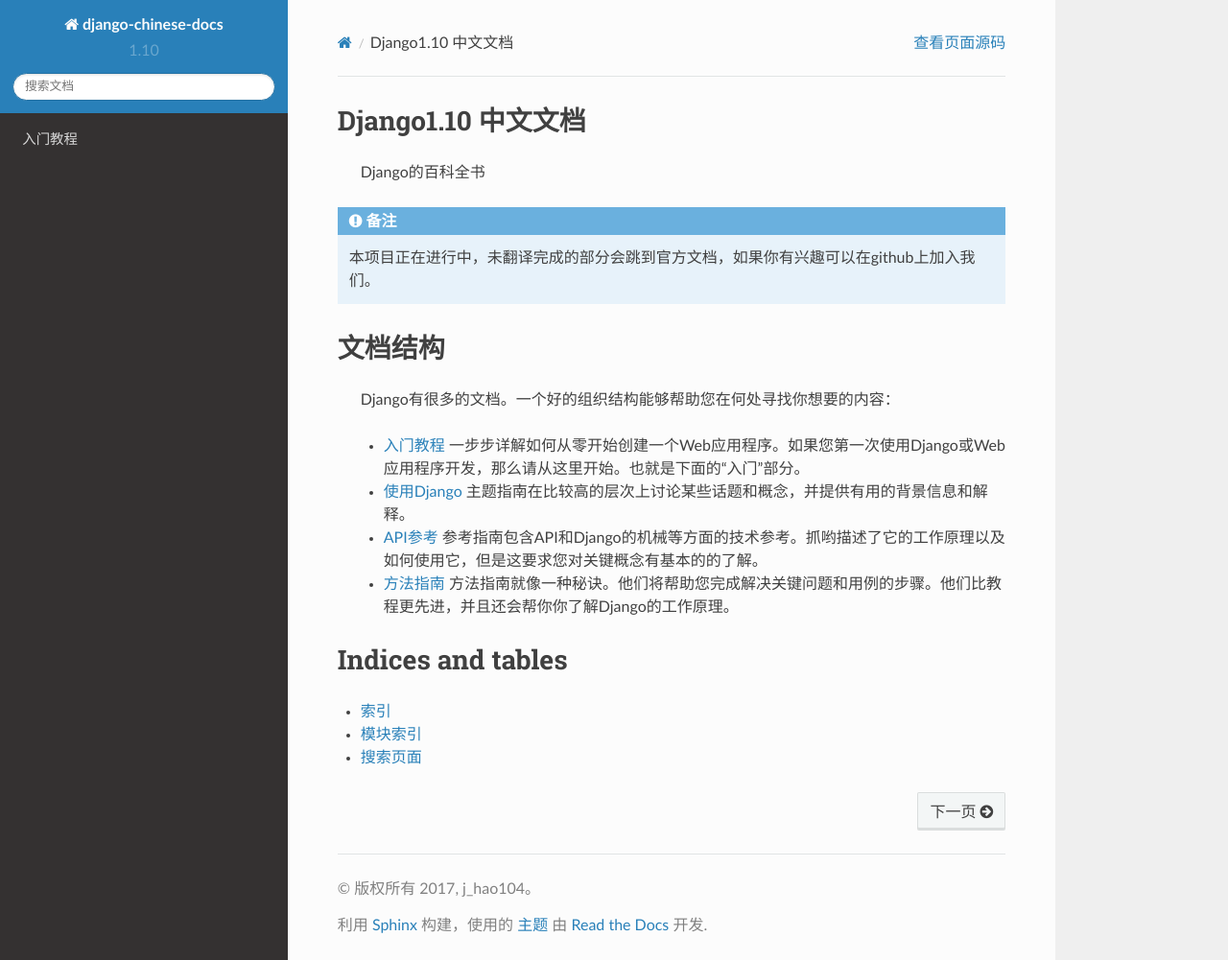
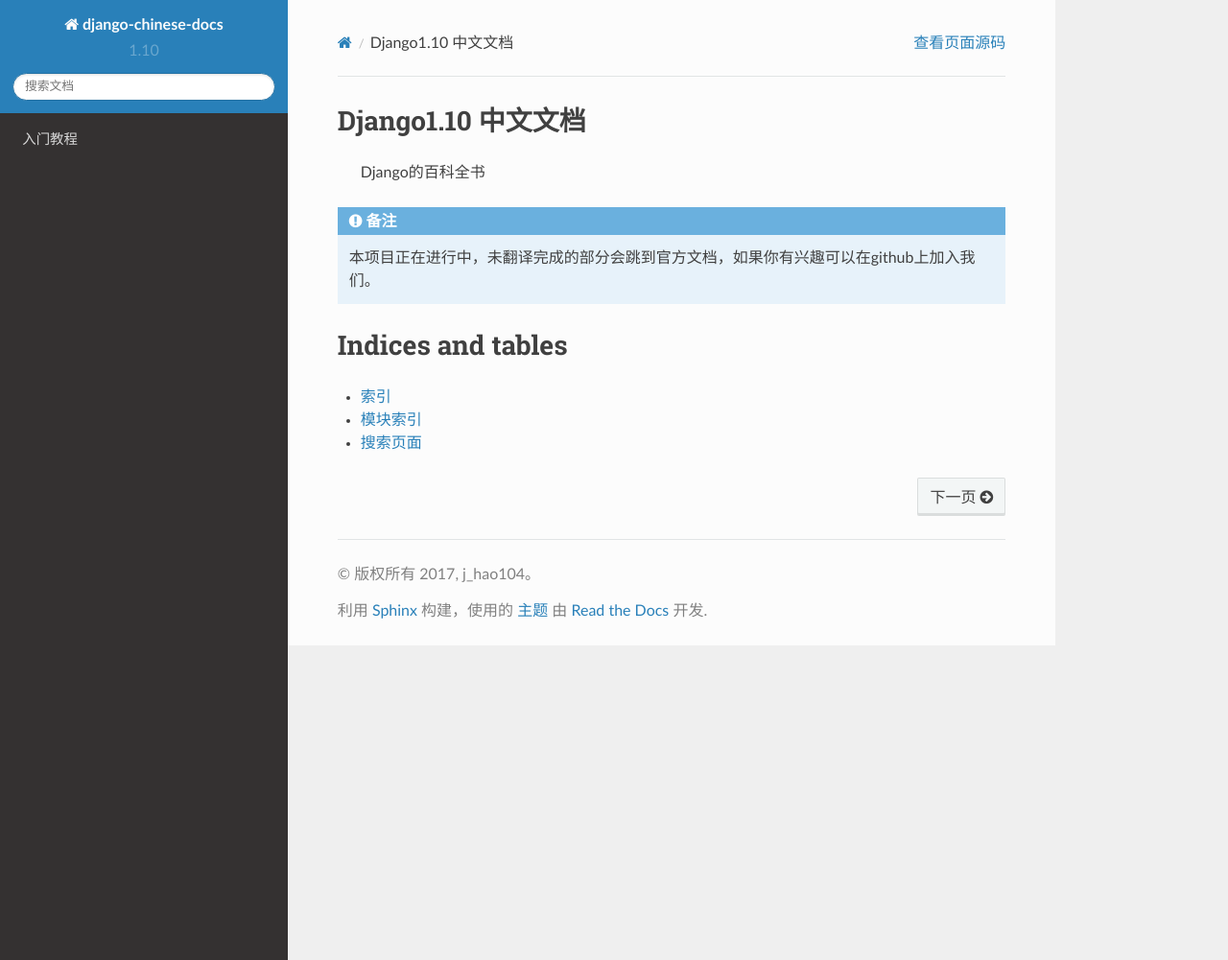
Before and after one commit to jhao104/django-chinese-doc, a Sphinx documentation site: the page built from Sphinx_doc/source/index.rst, in a window 1280 px wide and 1001 px high. Shown: the whole window at 96% size. Built offline with Sphinx 7.4.7 and the Read the Docs theme 2.0.0, drawn with Linux system fonts in a browser that asks for light colours.

Commit message:
[test] test sphinx

```diff
--- a/Sphinx_doc/source/howto/index.rst
+++ /dev/null
@@ -1,4 +0,0 @@
-.. _howto:
-
-方法指南
-========
--- a/Sphinx_doc/source/index.rst
+++ b/Sphinx_doc/source/index.rst
@@ -18,20 +18,6 @@
 
     本项目正在进行中，未翻译完成的部分会跳到官方文档，如果你有兴趣可以在github上加入我们。
 
-文档结构
-========
-
-  Django有很多的文档。一个好的组织结构能够帮助您在何处寻找你想要的内容：
-
-  * :doc:`intro/index` 一步步详解如何从零开始创建一个Web应用程序。如果您第一次使用Django或Web应用程序开发，那么请从这里开始。也就是下面的“入门”部分。
-
-  * :doc:`topics/index` 主题指南在比较高的层次上讨论某些话题和概念，并提供有用的背景信息和解释。
-
-  * :doc:`ref/index` 参考指南包含API和Django的机械等方面的技术参考。抓哟描述了它的工作原理以及如何使用它，但是这要求您对关键概念有基本的的了解。
-
-  * :doc:`howto/index` 方法指南就像一种秘诀。他们将帮助您完成解决关键问题和用例的步骤。他们比教程更先进，并且还会帮你你了解Django的工作原理。
-
-
 
 
 Indices and tables
--- a/Sphinx_doc/source/ref/index.rst
+++ /dev/null
@@ -1,4 +0,0 @@
-.. _ref:
-
-API参考
-=======
--- a/Sphinx_doc/source/topics/index.rst
+++ /dev/null
@@ -1,4 +0,0 @@
-.. _topics:
-
-使用Django
-==========
```
